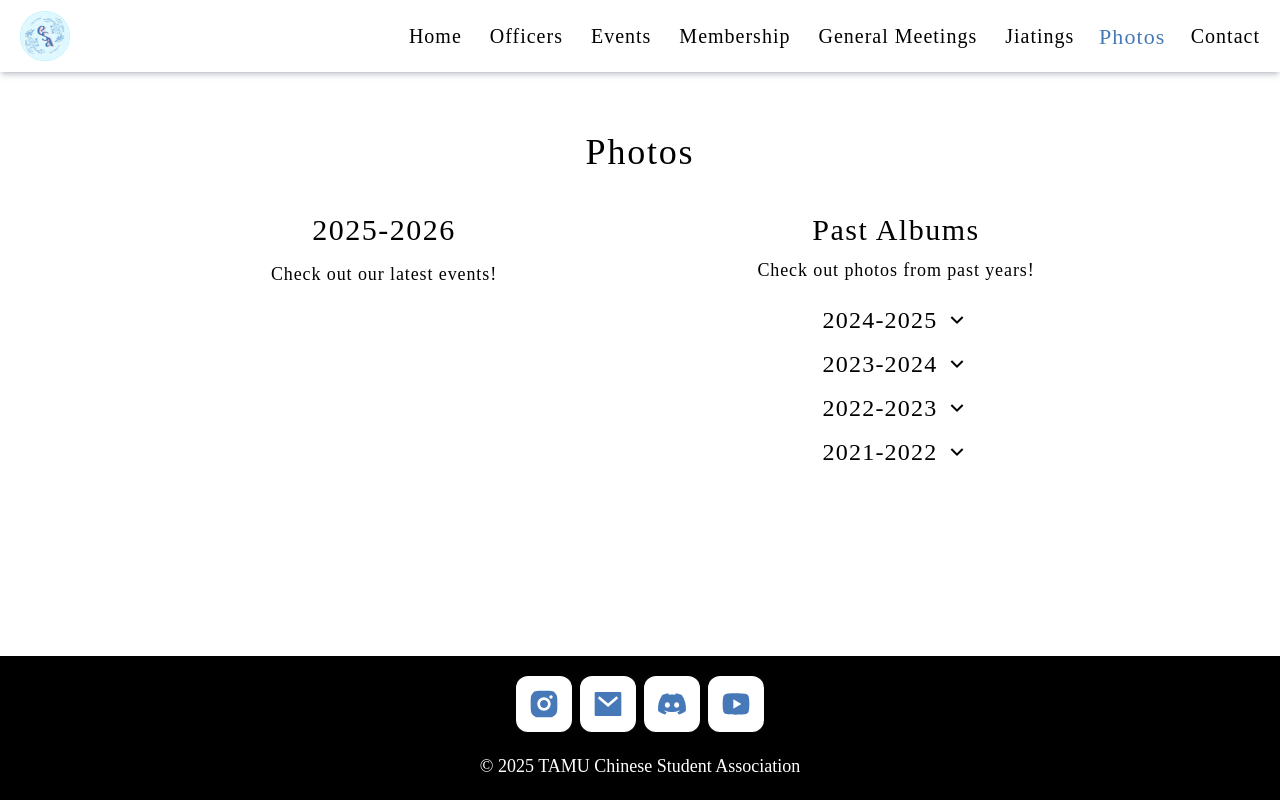
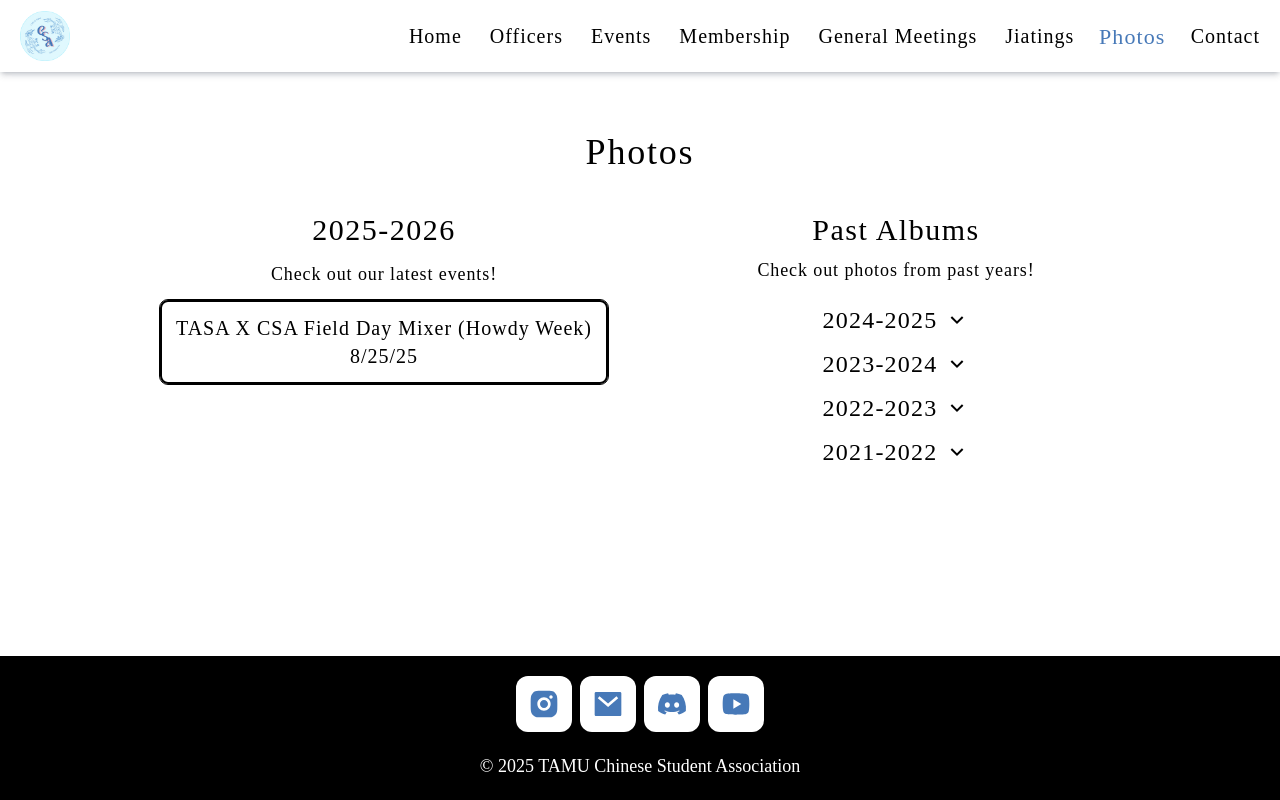
Before and after one commit to tamucsa/website, a Next.js app: page /photos in a window 1280 px wide. Built offline with nearby package versions, Linux system fonts and the light colour scheme; a web font is replaced by a local one.

Commit message:
added field day mixer album

```diff
--- a/src/content/albums/2022-23.ts
+++ b/src/content/albums/2022-23.ts
@@ -19,7 +19,11 @@ export const AlbumList2022_23: Album[] = [
         id: 2,
         title: "Howdy Week Tabling",
         url: "https://photos.app.goo.gl/CwGrHNLTUN6o8Txq8",
-        years: "2022-2023"
+        years: "2022-2023",
+        groupInfo: [{
+            group: "Howdy Week",
+            titleForGroup: "Howdy Week Tabling 2022"
+        }]
     },
     {
         id: 3,
--- a/src/content/albums/2023-24.ts
+++ b/src/content/albums/2023-24.ts
@@ -73,7 +73,11 @@ export const AlbumList2023_24: Album[] = [
     //     id: 26,
     //     title: "CSA X PhilSA Karaoke Mixer",
     //     url: "https://drive.google.com/drive/folders/1-fbgIofGay8IOD939EZ1utu3pETQIISX?usp=drive_link",
-    //     years: "2023-2024"
+    //     years: "2023-2024",
+    //     groupInfo: [{
+    //         group: "PhilSA Mixer",
+    //         titleForGroup: "CSA X PhilSA Karaoke Mixer 2024"
+    //     }]
     // },
     {
         id: 27,
--- a/src/content/albums/2024-25.ts
+++ b/src/content/albums/2024-25.ts
@@ -14,12 +14,20 @@ export const AlbumList2024_25: Album[] = [
         title: "Board Game Night (Howdy Week)",
         url: "https://drive.google.com/drive/folders/1Av-djTtMEGydRxfPXGecI4paVaDUtzt0",
         years: "2024-2025",
+        groupInfo: [{
+            group: "Howdy Week",
+            titleForGroup: "Board Game Night 2024"
+        }]
     },
     {
         id: 30,
         title: "Boba Social (Howdy Week)",
         url: "https://drive.google.com/drive/folders/1eolAZelq4IDD7ZSosbfcSPT3aK5pXITT",
         years: "2024-2025",
+        groupInfo: [{
+            group: "Howdy Week",
+            titleForGroup: "Boba Social 2024"
+        }]
     },
     {
         id: 31,
@@ -36,6 +44,10 @@ export const AlbumList2024_25: Album[] = [
         title: "CSA X PhilSA Painting Mixer",
         url: "https://drive.google.com/drive/folders/1FJHFPdmf3y_Xfhf5hZrVT7y_MNfK7R9q",
         years: "2024-2025",
+        groupInfo: [{
+            group: "PhilSA Mixer",
+            titleForGroup: "CSA X PhilSA Painting Mixer 2024"
+        }]
     },
     {
         id: 33,
@@ -52,6 +64,16 @@ export const AlbumList2024_25: Album[] = [
         title: "SASE X TASA X CSA Field Day Mixer",
         url: "https://drive.google.com/drive/folders/17ahrxv1Z3R9bcr7jewMp6YvO-f8XWO9n",
         years: "2024-2025",
+        groupInfo: [
+            {
+                group: "SASE Mixer",
+                titleForGroup: "SASE X TASA X CSA Field Day Mixer 2024"
+            },
+            {
+                group: "TASA Mixer",
+                titleForGroup: "SASE X TASA X CSA Field Day Mixer 2024"
+            }
+        ]
     },
     {
         id: 35,
@@ -68,6 +90,16 @@ export const AlbumList2024_25: Album[] = [
         title: "TASA X CSA X VSA Halloween Costume Contest",
         url: "https://drive.google.com/drive/folders/1-BGJY40tS5jZOq3gPyt4JNo04QwZ3z_P",
         years: "2024-2025",
+        groupInfo: [
+            {
+                group: "TASA Mixer",
+                titleForGroup: "TASA X CSA X VSA Halloween Costume Contest 2024"
+            },
+            {
+                group: "VSA Mixer",
+                titleForGroup: "TASA X CSA X VSA Halloween Costume Contest 2024"
+            }
+        ]
     },
     {
         id: 37,
--- a/src/content/albums/2025-26.ts
+++ b/src/content/albums/2025-26.ts
@@ -9,10 +9,20 @@ export const AlbumList2025_26: Album[] = [
 
     // 2025-2026 Albums
 
-    // {
-    //     id: 47,
-    //     title: "Title",
-    //     url: "URL",
-    //     years: "2025-2026"
-    // }
+    {
+        id: 47,
+        title: "TASA X CSA Field Day Mixer (Howdy Week) 8/25/25",
+        url: "https://drive.google.com/drive/folders/1wshbuQvYCfb0paI-B79X1WUPE1PtfjD3",
+        years: "2025-2026",
+        groupInfo: [
+            {
+                group: "TASA Mixer",
+                titleForGroup: "TASA X CSA Field Day Mixer (Howdy Week) 8/25/25"
+            },
+            {
+                group: "Howdy Week",
+                titleForGroup: "TASA X CSA Field Day Mixer 8/25/25"
+            }
+        ]
+    }
 ];
--- a/src/utils/types.ts
+++ b/src/utils/types.ts
@@ -34,7 +34,7 @@ export interface Album {
     url: string;
     years: string;
     groupInfo?: Array<{
-        group: "GM" | "Jiating Reveal" | "Pumpkin Patch" | "Ni-Howdy" | "Formals" | "VSA Mixer" | "PhilSA Mixer" | "EPIC Mixer";
+        group: "Howdy Week" | "GM" | "Jiating Reveal" | "Pumpkin Patch" | "Ni-Howdy" | "Formals" | "VSA Mixer" | "PhilSA Mixer" | "EPIC Mixer" | "TASA Mixer" | "SASE Mixer";
         titleForGroup?: string; // Optional field for providing a different title for the group
     }>;
 }
```
